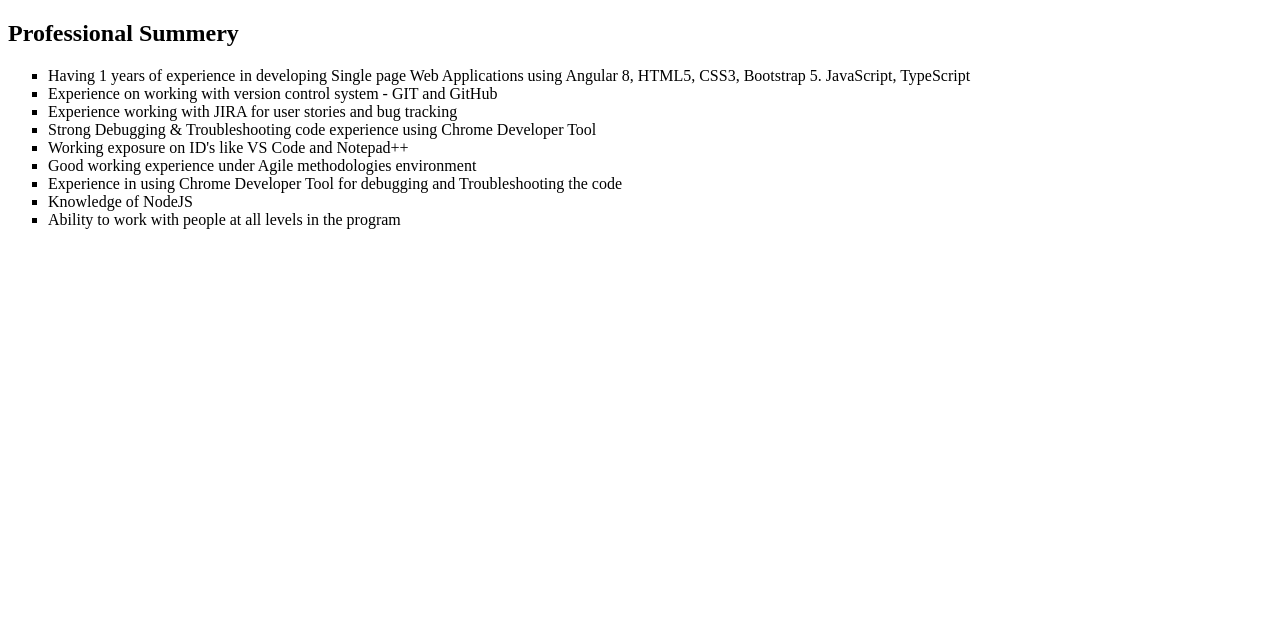
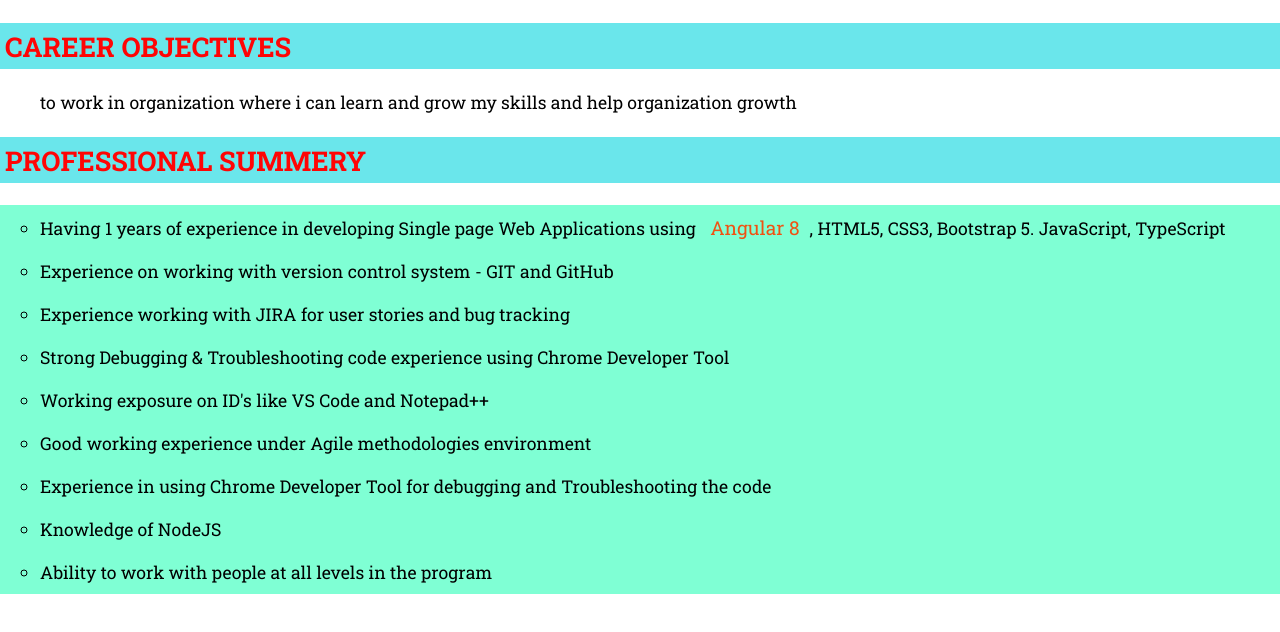
Before and after one commit to sagarlade/my-profile, a plain HTML site: page home.html in a window 1280 px wide. Drawn offline with Linux system fonts and the light colour scheme.

Commit message:
Updated
All files adding css

```diff
--- a/home.html
+++ b/home.html
@@ -5,36 +5,44 @@
     <meta http-equiv="X-UA-Compatible" content="IE=edge" />
     <meta name="viewport" content="width=device-width, initial-scale=1.0" />
     <title>Home</title>
+    <link rel="stylesheet" href="CSS/style.css" />
+    <!--  Google Font Family -->
+    <link rel="preconnect" href="https://fonts.googleapis.com" />
+    <link rel="preconnect" href="https://fonts.gstatic.com" crossorigin />
+    <link
+      href="https://fonts.googleapis.com/css2?family=Roboto+Slab:wght@400;700&display=swap"
+      rel="stylesheet"
+    />
   </head>
   <body>
-    <h2>Professional Summery</h2>
+    <h2 class="head">Career Objectives</h2>
+    <p class="career">
+      TO WORK IN ORGANIZATION WHERE I CAN LEARN AND GROW MY SKILLS AND HELP
+      ORGANIZATION GROWTH
+    </p>
+    <h2 class="head">Professional Summery</h2>
     <ul>
-      <li type="square">
+      <li type="circle">
         Having 1 years of experience in developing Single page Web Applications
-        using Angular 8, HTML5, CSS3, Bootstrap 5. JavaScript, TypeScript
+        using <span class="angular">Angular 8</span>, HTML5, CSS3, Bootstrap 5.
+        JavaScript, TypeScript
       </li>
-      <li type="square">
+      <li>
         Experience on working with version control system - GIT and GitHub
       </li>
-      <li type="square">
-        Experience working with JIRA for user stories and bug tracking
+      <li>Experience working with JIRA for user stories and bug tracking</li>
+      <li>
+        Strong Debugging & Troubleshooting code experience using Chrome
+        Developer Tool
       </li>
-      <li type="square">
-        Strong Debugging & Troubleshooting code experience using
-        Chrome Developer Tool
-      </li>
-      <li type="square">Working exposure on ID's like VS Code and Notepad++</li>
-      <li type="square">
-        Good working experience under Agile methodologies environment
-      </li>
-      <li type="square">
+      <li>Working exposure on ID's like VS Code and Notepad++</li>
+      <li>Good working experience under Agile methodologies environment</li>
+      <li>
         Experience in using Chrome Developer Tool for debugging and
         Troubleshooting the code
       </li>
-      <li type="square">Knowledge of NodeJS</li>
-      <li type="square">
-        Ability to work with people at all levels in the program
-      </li>
+      <li>Knowledge of NodeJS</li>
+      <li>Ability to work with people at all levels in the program</li>
     </ul>
   </body>
 </html>
```
Also changed, not shown: eduction.html (+9 -5 lines), personal.html (+8 -7 lines), webTable.html (+11 -10 lines).
